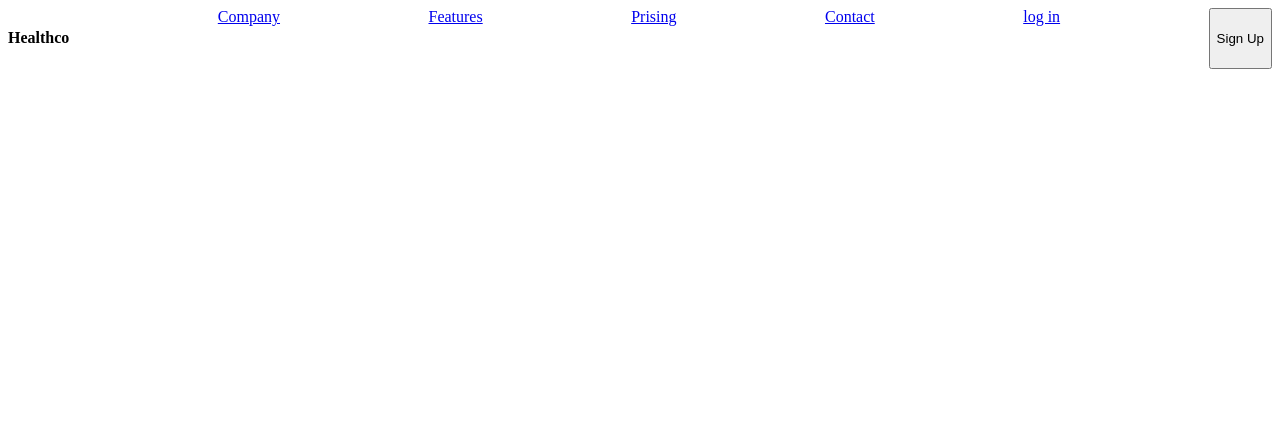
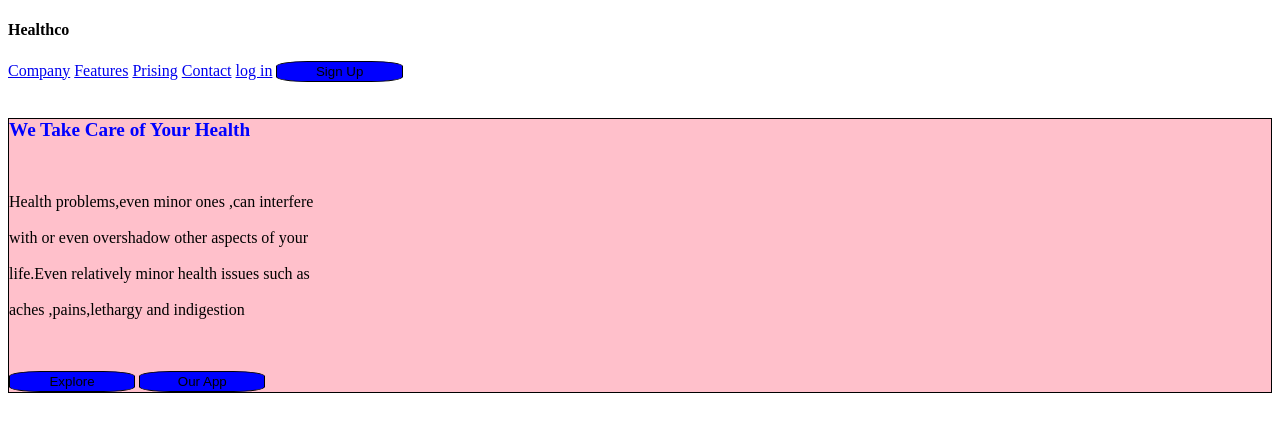
Before and after one commit to Maureen-Gatweri/git-flow-test, a plain HTML site: page index.html in a window 1280 px wide. Drawn offline with Linux system fonts and the light colour scheme.

Commit message:
first commit

```diff
--- a/index.html
+++ b/index.html
@@ -16,6 +16,34 @@
 <a href="default.asp"> log in</a>
 <button>Sign Up</button>
         </div>
+        <br>
+        <br>
+
+
+
+
+        <div id="page">
+            <div id="text">We Take Care of Your Health</div>
+            <br>
+            <br>
+            <p>Health problems,even minor ones ,can interfere
+                <br>
+                <br>
+                with or even overshadow other aspects of your
+                <br>
+                <br>
+
+                life.Even relatively minor health issues such as
+                <br>
+                <br>
+                 aches ,pains,lethargy and indigestion</p>
+                 <br>
+                 <br>
+
+                 <button>Explore</button>
+
+                 <button >Our App</button>
+                </div>
 
 
 
--- a/style.CSS
+++ b/style.CSS
@@ -1,4 +1,17 @@
-#nav-bar{
-    display: flex;
-    justify-content: space-between;
+#text{
+    color: blue;
+    font-size: larger;
+    font-weight: bolder;
 }
+button{
+    border: 1px solid;
+    background-color: blue;
+    width:10%;
+    padding: 2px;
+    border-radius: 25%;
+}
+#page{
+    border: 1px solid;
+    background-color: pink;
+
+}
```
